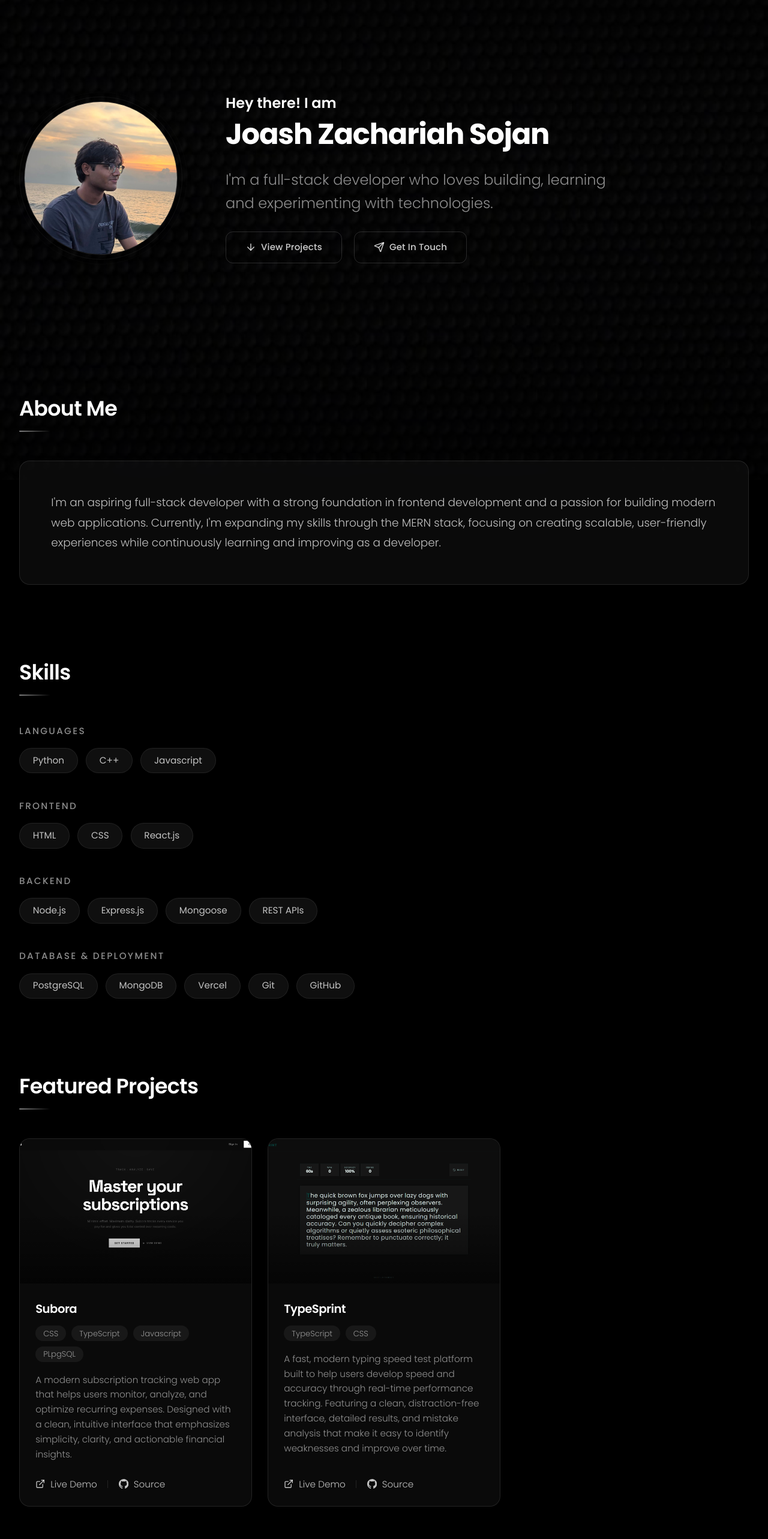
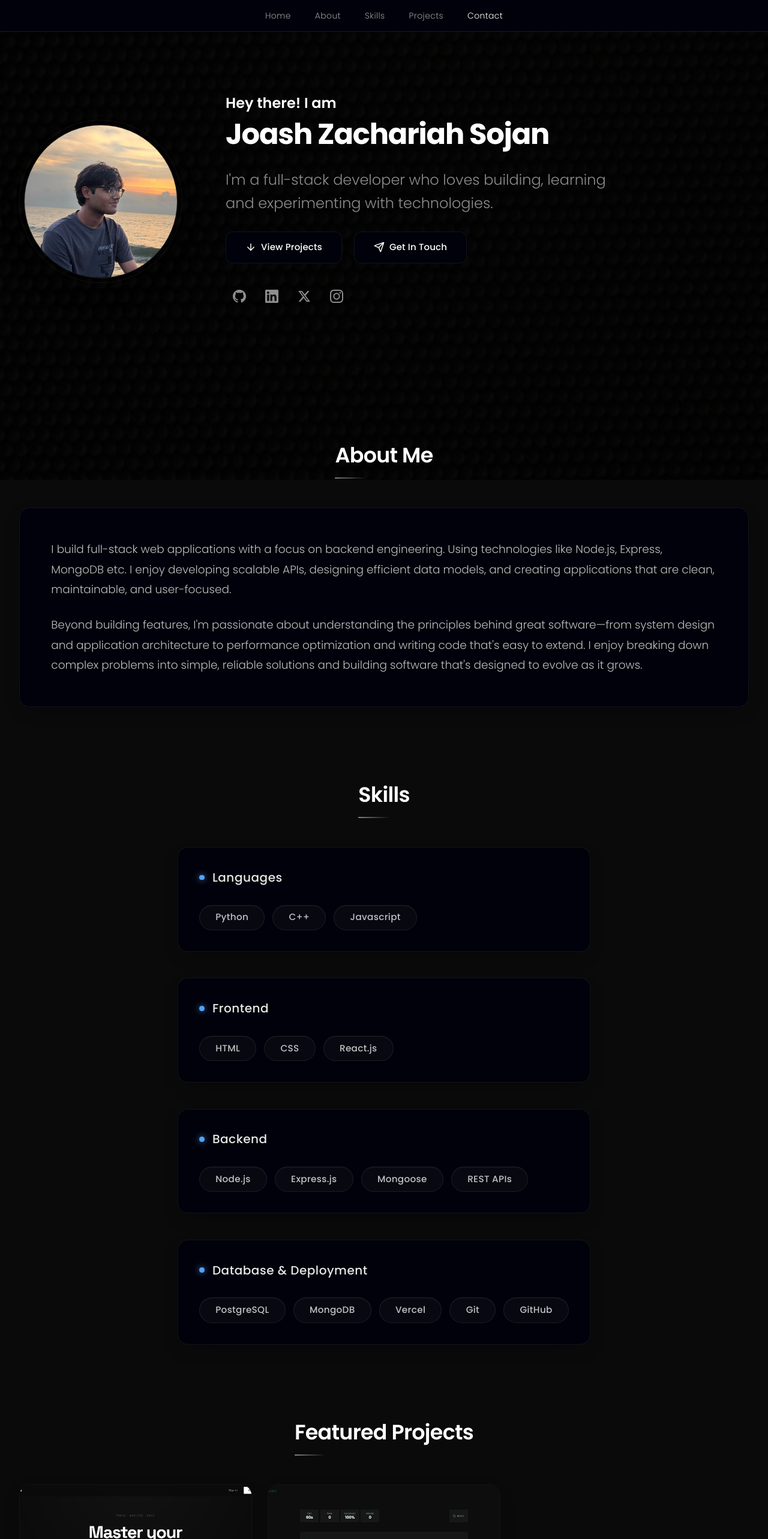
Before and after one commit to joashzach/Portfolio, a Next.js app: page / in a window 1280 px wide. Shown: the top 2566 px of the page at 60% size. Built offline with nearby package versions, Linux system fonts and the light colour scheme.

Commit message:
introduced navbar

```diff
--- a/src/app/globals.css
+++ b/src/app/globals.css
@@ -52,7 +52,7 @@ html {
 
 body {
   color: var(--color-text-primary);
-  background: #000;
+  background: #0a0a0a;
   overflow-x: hidden;
 }
 
@@ -83,43 +83,47 @@ body {
 /* ─── Glass utilities ──────────────────────────── */
 
 .glass-card {
-  background: var(--color-glass-card);
-  border: 1px solid var(--color-glass-border);
-  backdrop-filter: blur(16px);
-  -webkit-backdrop-filter: blur(16px);
+  background: rgb(0, 1, 10) !important;
+  /* Darkest navy */
+  border: 1px solid rgba(255, 255, 255, 0.07);
   border-radius: 16px;
+  overflow: hidden;
+  box-shadow: 0 10px 30px -15px rgba(0, 0, 0, 0.7);
+  transition: transform 0.35s ease, box-shadow 0.35s ease, border-color 0.35s ease;
 }
 
 .glass-card-hover:hover {
-  background: var(--color-glass-card-hover);
-  border-color: rgba(255, 255, 255, 0.15);
+  transform: translateY(-5px);
+  border-color: rgba(255, 255, 255, 0.14);
+  box-shadow: 0 20px 40px -15px rgba(0, 0, 0, 0.9);
 }
 
 .glass-nav {
-  background: rgba(0, 0, 0, 0.4);
-  border-bottom: 1px solid var(--color-glass-border);
-  backdrop-filter: blur(20px);
-  -webkit-backdrop-filter: blur(20px);
+  background: rgba(5, 13, 30, 0.82);
+  border-bottom: 1px solid rgba(255, 255, 255, 0.06);
+  backdrop-filter: blur(16px);
+  -webkit-backdrop-filter: blur(16px);
 }
 
 .glass-pill {
-  background: rgba(255, 255, 255, 0.06);
+  background: rgba(255, 255, 255, 0.03);
   border: 1px solid rgba(255, 255, 255, 0.08);
-  backdrop-filter: blur(8px);
-  -webkit-backdrop-filter: blur(8px);
   border-radius: 999px;
-  padding: 8px 20px;
+  padding: 8px 24px;
   font-size: 0.875rem;
-  font-weight: 400;
+  font-weight: 500;
+  letter-spacing: 0.02em;
   color: var(--color-text-secondary);
+  box-shadow: inset 0 1px 1px rgba(255, 255, 255, 0.05);
   transition: all 0.3s cubic-bezier(0.4, 0, 0.2, 1);
 }
 
 .glass-pill:hover {
-  background: rgba(255, 255, 255, 0.1);
-  border-color: rgba(255, 255, 255, 0.18);
-  color: var(--color-text-primary);
-  transform: scale(1.05);
+  background: rgba(255, 255, 255, 0.08);
+  border-color: rgba(255, 255, 255, 0.15);
+  color: #fff;
+  transform: translateY(-2px);
+  box-shadow: inset 0 1px 1px rgba(255, 255, 255, 0.1), 0 4px 12px rgba(0, 0, 0, 0.2);
 }
 
 /* ─── Button styles ────────────────────────────── */
@@ -133,17 +137,15 @@ body {
   font-weight: 500;
   font-size: 0.9375rem;
   letter-spacing: 0.01em;
-  background: rgba(255, 255, 255, 0.08);
-  border: 1px solid rgba(255, 255, 255, 0.12);
+  background: rgb(0, 1, 10) !important;
+  border: 1px solid rgba(255, 255, 255, 0.07);
   color: #fff;
-  backdrop-filter: blur(12px);
-  -webkit-backdrop-filter: blur(12px);
   transition: all 0.35s cubic-bezier(0.4, 0, 0.2, 1);
   cursor: pointer;
 }
 
 .btn-primary:hover {
-  background: rgba(255, 255, 255, 0.14);
+  background: rgb(0, 2, 20);
   border-color: rgba(255, 255, 255, 0.22);
   transform: translateY(-2px);
   box-shadow: 0 8px 32px rgba(0, 0, 0, 0.3);
@@ -158,15 +160,15 @@ body {
   font-weight: 500;
   font-size: 0.9375rem;
   letter-spacing: 0.01em;
-  background: transparent;
-  border: 1px solid rgba(255, 255, 255, 0.15);
-  color: rgba(255, 255, 255, 0.8);
+  background: rgb(0, 1, 10) !important;
+  border: 1px solid rgba(255, 255, 255, 0.07);
+  color: #fff;
   transition: all 0.35s cubic-bezier(0.4, 0, 0.2, 1);
   cursor: pointer;
 }
 
 .btn-secondary:hover {
-  background: rgba(255, 255, 255, 0.06);
+  background: rgb(0, 2, 20);
   border-color: rgba(255, 255, 255, 0.25);
   color: #fff;
   transform: translateY(-2px);
@@ -200,10 +202,6 @@ body {
   position: fixed;
   inset: 0;
   z-index: 0;
-  background: linear-gradient(180deg,
-      rgba(0, 0, 0, 0.6) 0%,
-      rgba(0, 0, 0, 0.4) 30%,
-      rgba(0, 0, 0, 0.5) 70%,
-      rgba(0, 0, 0, 0.7) 100%);
+  background: rgba(0, 0, 0, 0.60);
   pointer-events: none;
 }
--- a/src/app/layout.tsx
+++ b/src/app/layout.tsx
@@ -28,18 +28,18 @@ export default function RootLayout({
   return (
     <html lang="en" className={poppins.variable}>
       <body className="font-poppins antialiased">
-        {/* Fixed background image */}
+        {/* Fixed background */}
         <div
           className="fixed inset-0 z-0"
           style={{
-            backgroundImage: `url(${siteConfig.backgroundImage})`,
+            backgroundImage: "url('/images/background.jpg')",
             backgroundSize: "cover",
             backgroundPosition: "center",
             backgroundRepeat: "no-repeat",
             backgroundAttachment: "fixed",
           }}
         />
-        {/* Dark overlay for readability */}
+        {/* Dark overlay to deepen the background */}
         <div className="bg-overlay" />
 
         {/* Main content */}
--- a/src/app/page.tsx
+++ b/src/app/page.tsx
@@ -3,11 +3,13 @@ import About from "@/components/About/About";
 import Skills from "@/components/Skills/Skills";
 import Projects from "@/components/Projects/Projects";
 import Contact from "@/components/Contact/Contact";
+import Navigation from "@/components/Navigation";
 import { portfolioData } from "@/data/portfolio";
 
 export default function Home() {
   return (
     <>
+      <Navigation />
       <Hero />
       <About />
       <Skills />
@@ -15,9 +17,9 @@ export default function Home() {
       <Contact />
 
       {/* Footer */}
-      <footer className="relative z-10 border-t border-white/6 px-6 py-8 text-center">
-        <p className="text-xs font-light tracking-wide text-text-muted">
-          © {new Date().getFullYear()} {portfolioData.hero.name}.
+      <footer className="relative z-10 border-t border-white/10 px-6 py-4 text-center bg-[rgb(0,1,10)]">
+        <p className="text-sm font-light text-white/60">
+          © {new Date().getFullYear()} {portfolioData.hero.name}. All rights reserved.
         </p>
       </footer>
     </>
--- a/src/components/About/About.tsx
+++ b/src/components/About/About.tsx
@@ -11,12 +11,12 @@ export default function About() {
   const isInView = useInView(ref, { once: true, margin: "-80px" });
 
   return (
-    <SectionWrapper id="about">
+    <SectionWrapper id="about" className="text-left">
       <h2 className="section-heading">About Me</h2>
 
       <motion.div
         ref={ref}
-        className="glass-card p-8 md:p-12"
+        className="glass-card p-8 md:p-12 w-full text-left"
         initial={{ opacity: 0, y: 30 }}
         animate={isInView ? { opacity: 1, y: 0 } : {}}
         transition={{ duration: 0.7, delay: 0.2, ease: [0.25, 0.46, 0.45, 0.94] }}
--- a/src/components/Hero/Hero.tsx
+++ b/src/components/Hero/Hero.tsx
@@ -4,8 +4,14 @@ import Image from "next/image";
 import { motion } from "framer-motion";
 import { ArrowDown, Send } from "lucide-react";
 import { portfolioData } from "@/data/portfolio";
+import { GithubIcon, LinkedinIcon, TwitterIcon, InstagramIcon } from "@/components/Icons";
 
-
+const socialIcons = {
+  github: GithubIcon,
+  linkedin: LinkedinIcon,
+  twitter: TwitterIcon,
+  instagram: InstagramIcon,
+};
 
 const containerVariants = {
   hidden: { opacity: 0 },
@@ -62,7 +68,7 @@ export default function Hero() {
                 alt={hero.name}
                 fill
                 className="object-cover"
-                preload
+                priority
                 sizes="(max-width: 1024px) 208px, 256px"
               />
             </div>
@@ -101,7 +107,7 @@ export default function Hero() {
           {/* CTA Buttons */}
           <motion.div
             variants={itemVariants}
-            className="flex items-center gap-5"
+            className="flex items-center gap-5 mb-8 w-full justify-center lg:justify-start"
           >
             <button
               onClick={() => handleScrollTo("projects")}
@@ -118,6 +124,32 @@ export default function Hero() {
               Get In Touch
             </button>
           </motion.div>
+
+          {/* Social Links under CTAs */}
+          <motion.div
+            variants={itemVariants}
+            className="flex items-center gap-2 w-full justify-center lg:justify-start"
+          >
+            {hero.socials.map((social) => {
+              const Icon = socialIcons[social.platform as keyof typeof socialIcons];
+              if (!Icon) return null;
+              return (
+                <a
+                  key={social.platform}
+                  href={social.url}
+                  target="_blank"
+                  rel="noopener noreferrer"
+                  aria-label={social.label}
+                  className="rounded-full p-3"
+                >
+                  <Icon
+                    size={22}
+                    className="text-text-muted"
+                  />
+                </a>
+              );
+            })}
+          </motion.div>
         </div>
       </motion.div>
     </section>
--- a/src/components/Navigation.tsx
+++ b/src/components/Navigation.tsx
@@ -5,6 +5,7 @@ import { motion, AnimatePresence } from "framer-motion";
 import { Menu, X } from "lucide-react";
 
 const navLinks = [
+  { label: "Home", href: "#hero" },
   { label: "About", href: "#about" },
   { label: "Skills", href: "#skills" },
   { label: "Projects", href: "#projects" },
@@ -12,27 +13,35 @@ const navLinks = [
 ];
 
 export default function Navigation() {
-  const [isScrolled, setIsScrolled] = useState(false);
   const [isMobileOpen, setIsMobileOpen] = useState(false);
-  const [activeSection, setActiveSection] = useState("");
+  const [activeSection, setActiveSection] = useState("hero");
 
   useEffect(() => {
     const handleScroll = () => {
-      setIsScrolled(window.scrollY > 50);
+      const sections = navLinks.map((link) => link.href.slice(1));
+      let currentActive = "hero"; // Default to hero
 
-      // Determine active section
-      const sections = navLinks.map((link) => link.href.slice(1));
-      for (let i = sections.length - 1; i >= 0; i--) {
-        const el = document.getElementById(sections[i]);
+      sections.forEach((id) => {
+        const el = document.getElementById(id);
         if (el) {
           const rect = el.getBoundingClientRect();
-          if (rect.top <= 150) {
-            setActiveSection(sections[i]);
-            break;
+          // If the element crosses the middle of the viewport
+          if (rect.top <= window.innerHeight / 2 && rect.bottom >= window.innerHeight / 2) {
+            currentActive = id;
           }
         }
+      });
+
+      // Special case: if we are at the very bottom, highlight the last section
+      if (Math.ceil(window.innerHeight + window.scrollY) >= document.documentElement.scrollHeight - 50) {
+        currentActive = sections[sections.length - 1];
       }
+
+      setActiveSection(currentActive);
     };
+
+    // Run once on mount to set initial section
+    handleScroll();
 
     window.addEventListener("scroll", handleScroll, { passive: true });
     return () => window.removeEventListener("scroll", handleScroll);
@@ -40,6 +49,10 @@ export default function Navigation() {
 
   const handleNavClick = (href: string) => {
     setIsMobileOpen(false);
+    if (href === "#hero") {
+      window.scrollTo({ top: 0, behavior: "smooth" });
+      return;
+    }
     const el = document.querySelector(href);
     if (el) {
       el.scrollIntoView({ behavior: "smooth" });
@@ -51,38 +64,22 @@ export default function Navigation() {
       <motion.nav
         initial={{ y: -100, opacity: 0 }}
         animate={{ y: 0, opacity: 1 }}
-        transition={{ duration: 0.6, ease: [0.25, 0.46, 0.45, 0.94], delay: 0.2 }}
-        className={`fixed top-0 left-0 right-0 z-50 transition-all duration-500 ${isScrolled ? "glass-nav" : ""
-          }`}
+        transition={{ duration: 0.6, ease: [0.25, 0.46, 0.45, 0.94] }}
+        className="fixed top-0 left-0 right-0 z-50 w-full bg-[rgb(0,1,10)] border-b border-white/10"
       >
-        <div className="mx-auto flex max-w-[1200px] items-center justify-between px-6 py-5 md:px-8">
-          {/* Logo / Name */}
-          <button
-            onClick={() => window.scrollTo({ top: 0, behavior: "smooth" })}
-            className="text-lg font-semibold tracking-tight text-white transition-opacity hover:opacity-80"
-          >
-            JZ<span className="text-text-muted">.</span>
-          </button>
-
+        <div className="flex w-full items-center justify-center px-6 py-4">
           {/* Desktop links */}
-          <div className="hidden items-center gap-8 md:flex">
+          <div className="hidden items-center gap-10 md:flex">
             {navLinks.map((link) => (
               <button
                 key={link.href}
                 onClick={() => handleNavClick(link.href)}
                 className={`relative text-sm font-light tracking-wide transition-all duration-300 ${activeSection === link.href.slice(1)
                     ? "text-white"
-                    : "text-text-muted hover:text-text-secondary"
+                    : "text-white/60 hover:text-white"
                   }`}
               >
                 {link.label}
-                {activeSection === link.href.slice(1) && (
-                  <motion.span
-                    layoutId="nav-indicator"
-                    className="absolute -bottom-1.5 left-0 right-0 h-px bg-white/40"
-                    transition={{ type: "spring", stiffness: 300, damping: 30 }}
-                  />
-                )}
               </button>
             ))}
           </div>
@@ -90,7 +87,7 @@ export default function Navigation() {
           {/* Mobile menu button */}
           <button
             onClick={() => setIsMobileOpen(!isMobileOpen)}
-            className="text-white md:hidden"
+            className="absolute right-6 text-white md:hidden"
             aria-label="Toggle menu"
           >
             {isMobileOpen ? <X size={22} /> : <Menu size={22} />}
@@ -106,12 +103,7 @@ export default function Navigation() {
             animate={{ opacity: 1 }}
             exit={{ opacity: 0 }}
             transition={{ duration: 0.3 }}
-            className="fixed inset-0 z-40 flex items-center justify-center"
-            style={{
-              background: "rgba(0, 0, 0, 0.85)",
-              backdropFilter: "blur(24px)",
-              WebkitBackdropFilter: "blur(24px)",
-            }}
+            className="fixed inset-0 z-40 flex items-center justify-center bg-[rgb(0,1,10)]"
           >
             <motion.div
               initial={{ opacity: 0, y: 20 }}
--- a/src/components/Projects/Projects.tsx
+++ b/src/components/Projects/Projects.tsx
@@ -24,17 +24,13 @@ export default function Projects() {
         {projects.map((project, index) => (
           <motion.div
             key={project.name}
-            className="glass-card group relative flex flex-col overflow-hidden transition-all duration-500 hover:border-white/15"
+            className="glass-card group relative flex flex-col overflow-hidden"
             initial={{ opacity: 0, y: 35 }}
             animate={isInView ? { opacity: 1, y: 0 } : {}}
             transition={{
               duration: 0.6,
               delay: 0.15 + index * 0.12,
               ease: [0.25, 0.46, 0.45, 0.94],
-            }}
-            whileHover={{
-              scale: 1.02,
-              transition: { duration: 0.35, ease: [0.25, 0.46, 0.45, 0.94] },
             }}
           >
             {/* Project image */}
@@ -43,30 +39,30 @@ export default function Projects() {
                 src={project.image}
                 alt={project.name}
                 fill
-                className="object-cover transition-transform duration-700 group-hover:scale-105"
+                className="object-cover"
                 sizes="(max-width: 640px) 100vw, (max-width: 1024px) 50vw, 33vw"
                 preload={index < 3}
               />
               {/* Image overlay gradient */}
               <div className="absolute inset-0 bg-linear-to-t from-black/60 via-transparent to-transparent" />
 
-              {/* Hover glow effect */}
-              <div className="absolute inset-0 bg-white/0 transition-all duration-500 group-hover:bg-white/3" />
+              {/* Hover glow effect removed */}
+              <div className="absolute inset-0 bg-transparent" />
             </div>
 
             {/* Content */}
             <div className="flex flex-1 flex-col p-6">
               {/* Project name */}
-              <h3 className="mb-3 text-lg font-semibold tracking-tight">
+              <h3 className="mb-3 text-[1.35rem] font-medium tracking-wide text-white drop-shadow-sm">
                 {project.name}
               </h3>
 
               {/* Tech stack chips */}
-              <div className="mb-4 flex flex-wrap gap-2">
+              <div className="mb-4 flex flex-wrap gap-2.5">
                 {project.techStack.map((tech) => (
                   <span
                     key={tech}
-                    className="rounded-full bg-white/6 px-3 py-1 text-xs font-light text-text-muted"
+                    className="rounded-md border border-white/10 bg-white/5 px-2.5 py-1 text-xs font-light text-white/70 shadow-[inset_0_1px_1px_rgba(255,255,255,0.05)] backdrop-blur-sm"
                   >
                     {tech}
                   </span>
@@ -74,29 +70,29 @@ export default function Projects() {
               </div>
 
               {/* Description */}
-              <p className="mb-6 flex-1 text-sm font-light leading-relaxed text-text-muted">
+              <p className="mb-5 flex-1 text-[0.95rem] font-light leading-relaxed text-white/50">
                 {project.description}
               </p>
 
               {/* Links */}
-              <div className="flex items-center gap-4">
+              <div className="mt-auto flex items-center justify-center gap-5 pt-2">
                 <a
                   href={project.liveUrl}
                   target="_blank"
                   rel="noopener noreferrer"
-                  className="inline-flex items-center gap-2 text-sm font-light text-text-secondary transition-all duration-300 hover:text-white"
+                  className="group inline-flex items-center gap-2 text-sm font-medium tracking-wide text-white/70 transition-colors duration-300 hover:text-white"
                 >
-                  <ExternalLink size={15} />
+                  <ExternalLink size={16} className="transition-transform duration-300 group-hover:-translate-y-0.5 group-hover:translate-x-0.5" />
                   Live Demo
                 </a>
-                <span className="h-3 w-px bg-white/10" />
+                <span className="h-4 w-px bg-white/10" />
                 <a
                   href={project.githubUrl}
                   target="_blank"
                   rel="noopener noreferrer"
-                  className="inline-flex items-center gap-2 text-sm font-light text-text-secondary transition-all duration-300 hover:text-white"
+                  className="group inline-flex items-center gap-2 text-sm font-medium tracking-wide text-white/70 transition-colors duration-300 hover:text-white"
                 >
-                  <GithubIcon size={15} />
+                  <GithubIcon size={16} className="transition-transform duration-300 group-hover:scale-110" />
                   Source
                 </a>
               </div>
--- a/src/components/SectionWrapper.tsx
+++ b/src/components/SectionWrapper.tsx
@@ -24,7 +24,7 @@ export default function SectionWrapper({
       className={`py-section px-6 md:px-8 ${className}`}
     >
       <motion.div
-        className="mx-auto max-w-[1200px]"
+        className="mx-auto max-w-[1200px] flex flex-col items-center text-center"
         style={{ zoom: 1.09 }}
         initial={{ opacity: 0, y: 40 }}
         animate={isInView ? { opacity: 1, y: 0 } : { opacity: 0, y: 40 }}
--- a/src/components/Skills/Skills.tsx
+++ b/src/components/Skills/Skills.tsx
@@ -18,6 +18,7 @@ export default function Skills() {
         {skills.map((skillGroup, groupIndex) => (
           <motion.div
             key={skillGroup.category}
+            className="glass-card p-6 md:p-8 max-w-2xl "
             initial={{ opacity: 0, y: 25 }}
             animate={isInView ? { opacity: 1, y: 0 } : {}}
             transition={{
@@ -26,9 +27,12 @@ export default function Skills() {
               ease: [0.25, 0.46, 0.45, 0.94],
             }}
           >
-            <h3 className="mb-4 text-sm font-medium uppercase tracking-[0.15em] text-text-muted">
-              {skillGroup.category}
-            </h3>
+            <div className="mb-7 flex items-center gap-3">
+              <div className="h-2 w-2 rounded-full bg-blue-400 shadow-[0_0_10px_rgba(96,165,250,0.8)]" />
+              <h3 className="text-[1.15rem] font-medium tracking-wide text-white/90">
+                {skillGroup.category}
+              </h3>
+            </div>
             <div className="flex flex-wrap gap-3">
               {skillGroup.tools.map((tool, toolIndex) => (
                 <motion.span
--- a/src/data/config.ts
+++ b/src/data/config.ts
@@ -1,7 +1,7 @@
 import { SiteConfig } from "@/types";
 
 export const siteConfig: SiteConfig = {
-  backgroundImage: "/images/background.jpg",
+  backgroundImage: "/images/background-1.jpg",
   siteTitle: "Joash Zachariah Sojan | Developer",
   siteDescription:
     "Full-stack developer crafting elegant, performant digital experiences with modern web technologies.",
--- a/src/data/portfolio.ts
+++ b/src/data/portfolio.ts
@@ -30,10 +30,10 @@ export const portfolioData: PortfolioData = {
       },
     ],
   },
-
   about: {
     description: [
-      "I'm an aspiring full-stack developer with a strong foundation in frontend development and a passion for building modern web applications. Currently, I'm expanding my skills through the MERN stack, focusing on creating scalable, user-friendly experiences while continuously learning and improving as a developer.",
+      "I build full-stack web applications with a focus on backend engineering. Using technologies like Node.js, Express, MongoDB etc. I enjoy developing scalable APIs, designing efficient data models, and creating applications that are clean, maintainable, and user-focused.",
+      "Beyond building features, I'm passionate about understanding the principles behind great software—from system design and application architecture to performance optimization and writing code that's easy to extend. I enjoy breaking down complex problems into simple, reliable solutions and building software that's designed to evolve as it grows.",
     ],
   },
 
```
Also changed, not shown: src/components/Contact/Contact.tsx (+6 -68 lines), public/images/background-1.jpg (added).
